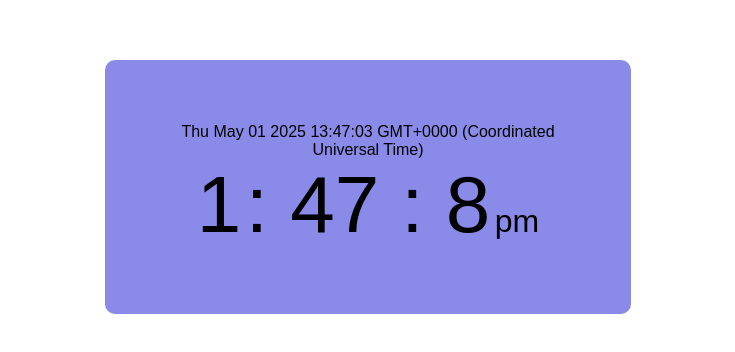
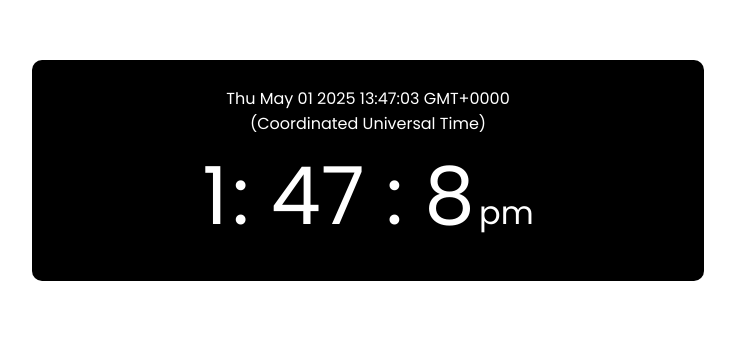
Before and after one commit to TalhaBrother/DigitalClock, a plain HTML site: page index.html in a window 1280 px wide. Shown: the part 180-532 px from the top of the page, without its empty margins (272-1007 px from the left). Drawn offline with Linux system fonts and the light colour scheme.

Commit message:
Initial commit

```diff
--- a/index.html
+++ b/index.html
@@ -6,9 +6,14 @@
     <meta name="viewport" content="width=device-width, initial-scale=1.0">
     <link rel="stylesheet" href="style.css">
     <title>Digital CLock</title>
+    <link rel="preconnect" href="https://fonts.googleapis.com">
+<link rel="preconnect" href="https://fonts.gstatic.com" crossorigin>
+<link href="https://fonts.googleapis.com/css2?family=Montserrat:ital,wght@0,100..900;1,100..900&family=Poppins:ital,wght@0,100;0,200;0,300;0,400;0,500;0,600;0,700;0,800;0,900;1,100;1,200;1,300;1,400;1,500;1,600;1,700;1,800;1,900&display=swap" rel="stylesheet">
 </head>
 <center>
+
     <body>
+        <div class="container">
             <div class="clock">
                 <div class="todayDate">
                     <span id="date">abc</span>
@@ -21,8 +26,10 @@
                 </div>
 
             </div>
+        </div>
 
         <script src="main.js"></script>
     </body>
 </center>
+
 </html>
--- a/style.css
+++ b/style.css
@@ -1,5 +1,8 @@
 *{
-    font-family: sans-serif;
+    font-family: "Poppins";
+    padding: 0%;
+    margin: 0%;
+
 }
 #hr{
     font-size: 5em;
@@ -18,9 +21,16 @@
     display: flex;
     justify-content: center;
     flex-direction: column;
-    background-color: rgb(138, 138, 232);
-    padding: 5%;
+    background-color: rgb(0, 0, 0);
+   align-items:center ;
+    padding: 2% 10% 2% 10%;
     border-radius: 10px;
-    width:25em ;
+    width:26em ;
     margin-top: 30vh;
+    color: white;
+
+
 }
+.todayDate{
+    width: 20em;
+}
```
Lines whose indentation alone changed are shown as unchanged.
